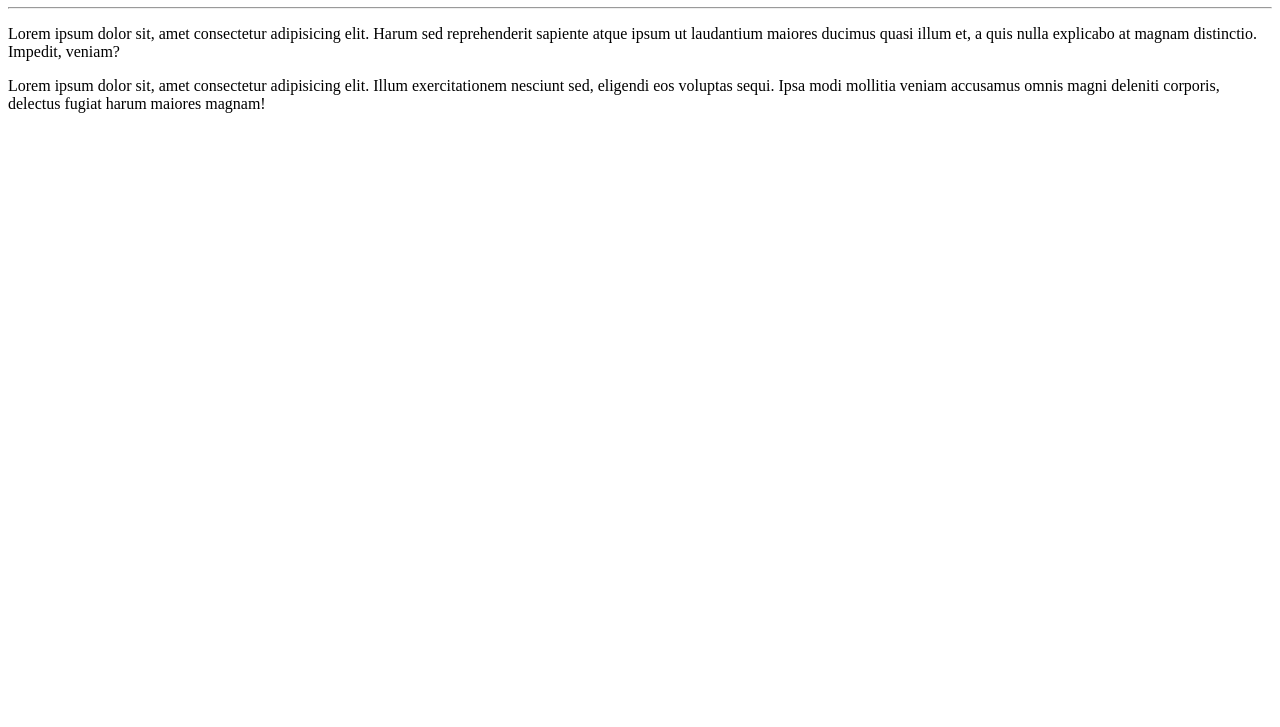
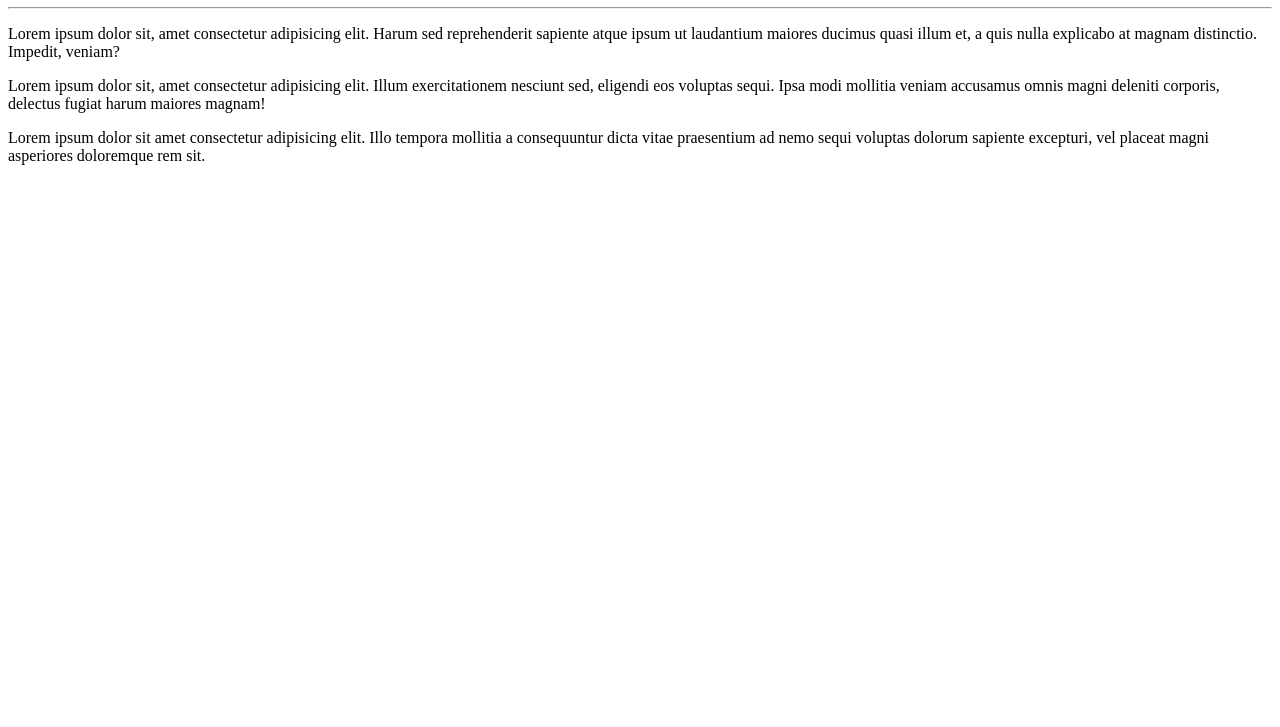
Before and after one commit to Henrique-fernandes-sp/Ola-Mundo, a plain HTML site: page site-exemplo/index.html in a window 1280 px wide. Shown: the part 73-800 px from the top of the page. Drawn offline with Linux system fonts and the light colour scheme.

Commit message:
Update index.html

```diff
--- a/site-exemplo/index.html
+++ b/site-exemplo/index.html
@@ -10,5 +10,6 @@
     <hr>
     <p>Lorem ipsum dolor sit, amet consectetur adipisicing elit. Harum sed reprehenderit sapiente atque ipsum ut laudantium maiores ducimus quasi illum et, a quis nulla explicabo at magnam distinctio. Impedit, veniam?</p>
     <p>Lorem ipsum dolor sit, amet consectetur adipisicing elit. Illum exercitationem nesciunt sed, eligendi eos voluptas sequi. Ipsa modi mollitia veniam accusamus omnis magni deleniti corporis, delectus fugiat harum maiores magnam!</p>
+    <p>Lorem ipsum dolor sit amet consectetur adipisicing elit. Illo tempora mollitia a consequuntur dicta vitae praesentium ad nemo sequi voluptas dolorum sapiente excepturi, vel placeat magni asperiores doloremque rem sit.</p>
 </body>
 </html>
```
